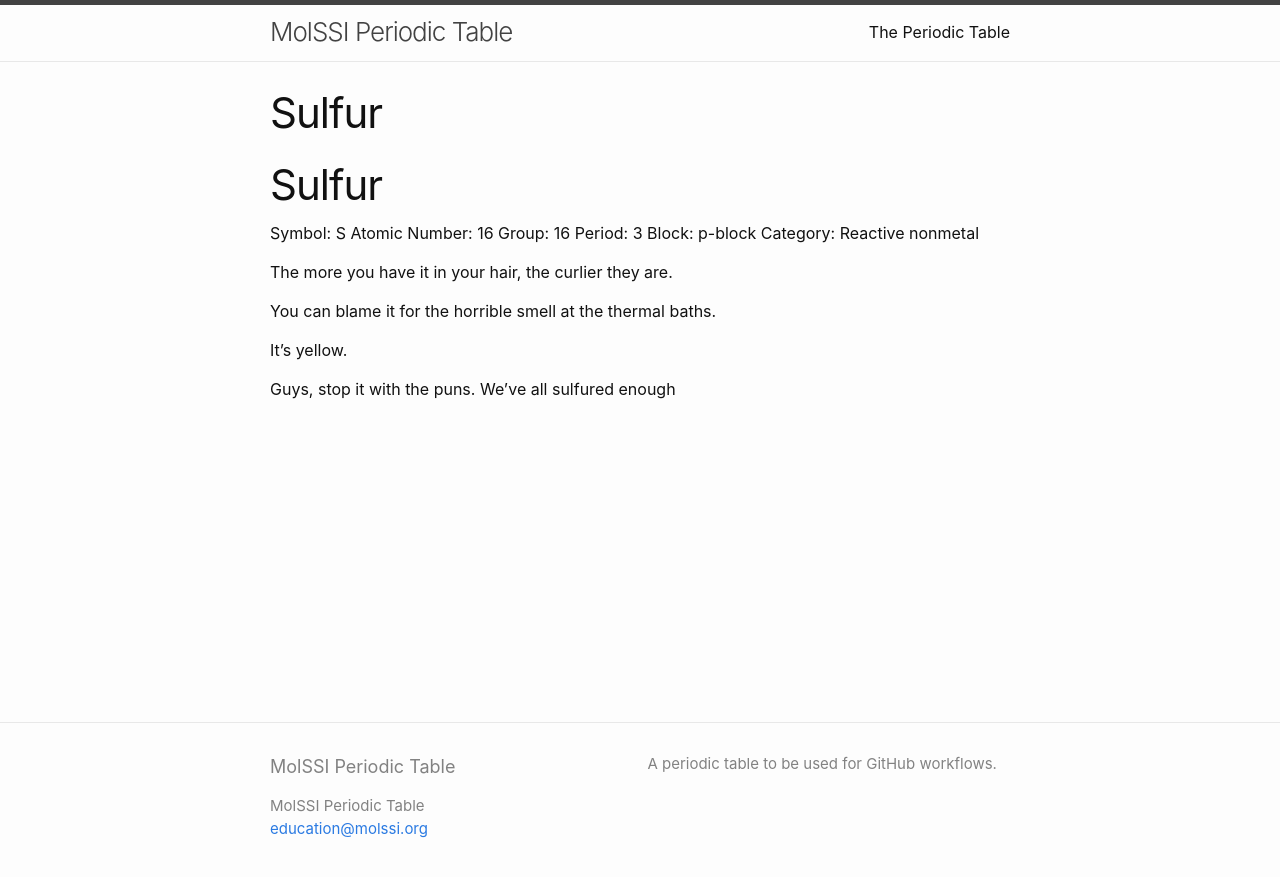
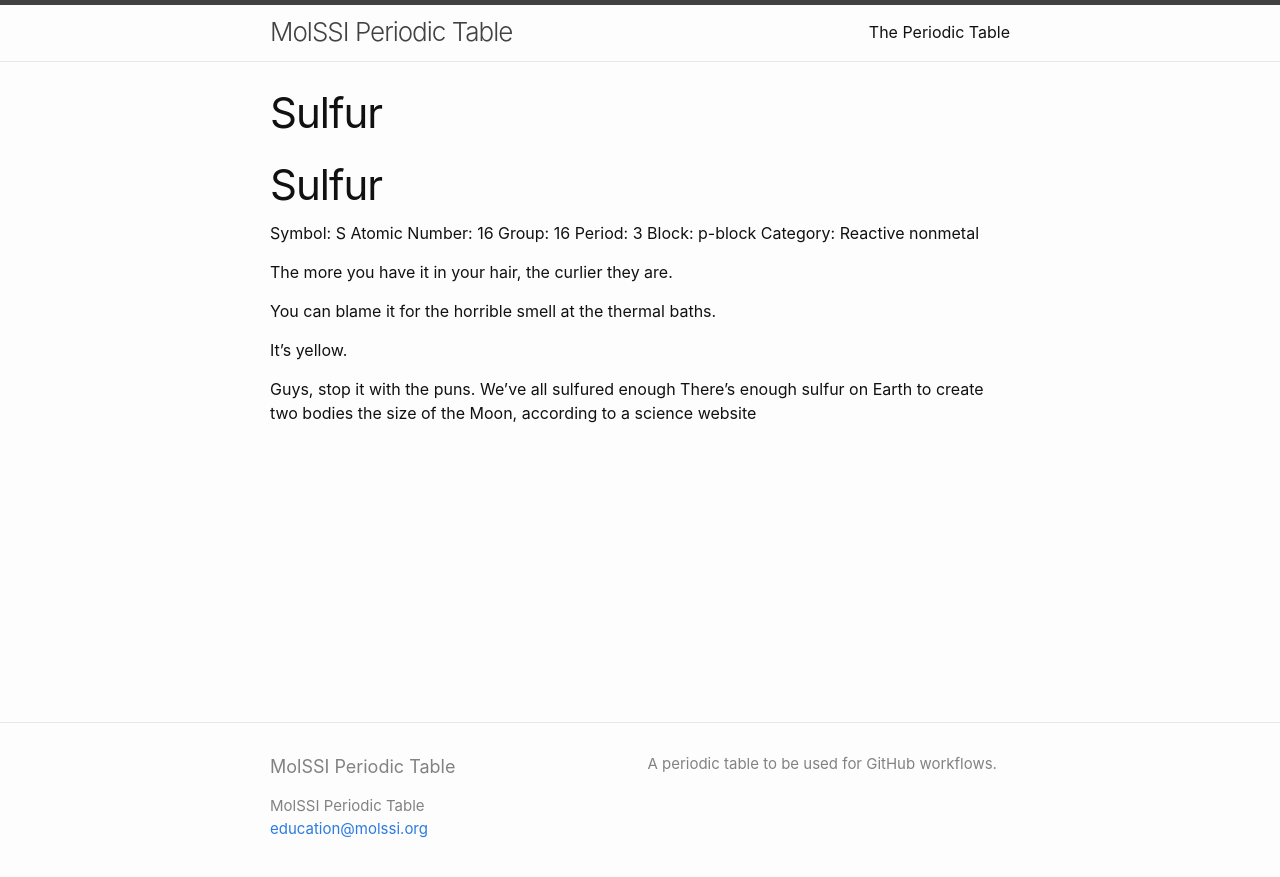
Before and after one commit to MolSSI-Education/periodic-table, a Jekyll site: the page built from elements/sulfur.md, in a window 1280 px wide. Shown: the top 877 px of the page. Built offline with Jekyll 4.4.1, drawn with Linux system fonts in a browser that asks for light colours.

Commit message:
add fun fact about sulfur

```diff
--- a/elements/sulfur.md
+++ b/elements/sulfur.md
@@ -4,6 +4,7 @@ title: Sulfur
 ---
 
 # Sulfur
+
 Symbol: S
 Atomic Number: 16
 Group: 16
@@ -17,5 +18,5 @@ You can blame it for the horrible smell at the thermal baths.
 
 It's yellow.
 
-
 Guys, stop it with the puns. We've all sulfured enough
+There's enough sulfur on Earth to create two bodies the size of the Moon, according to a science website
```
